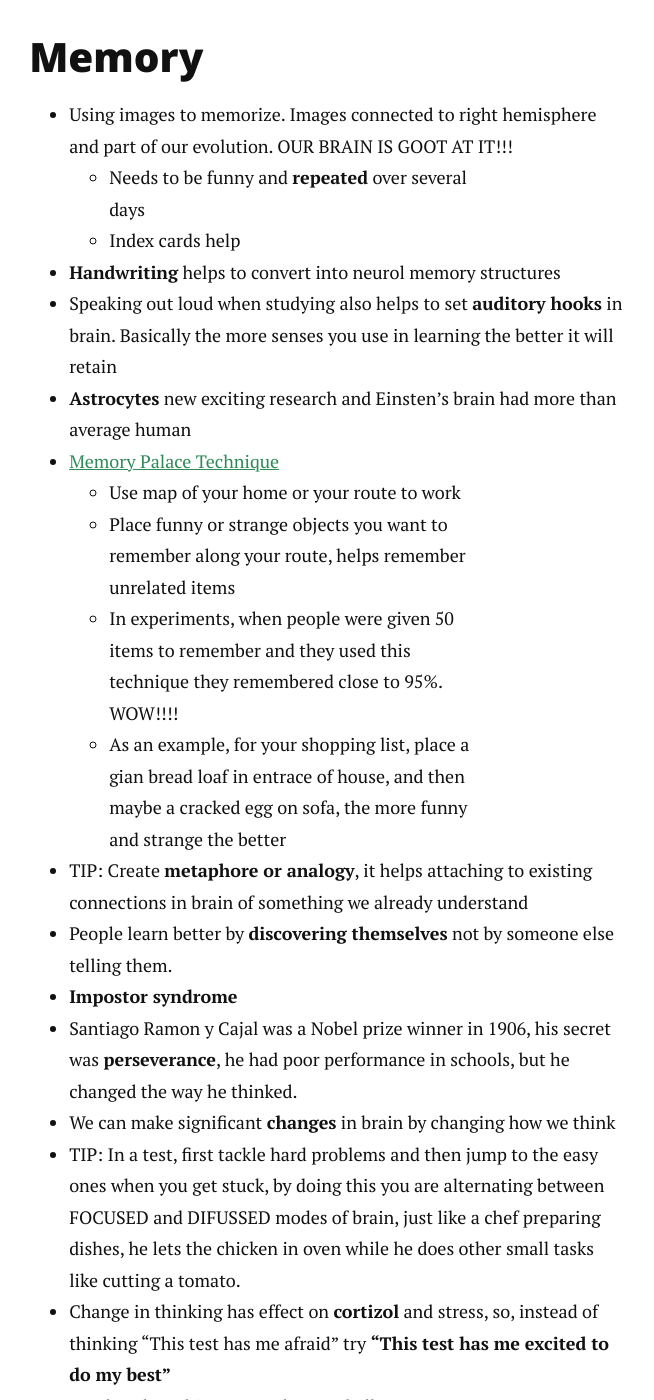
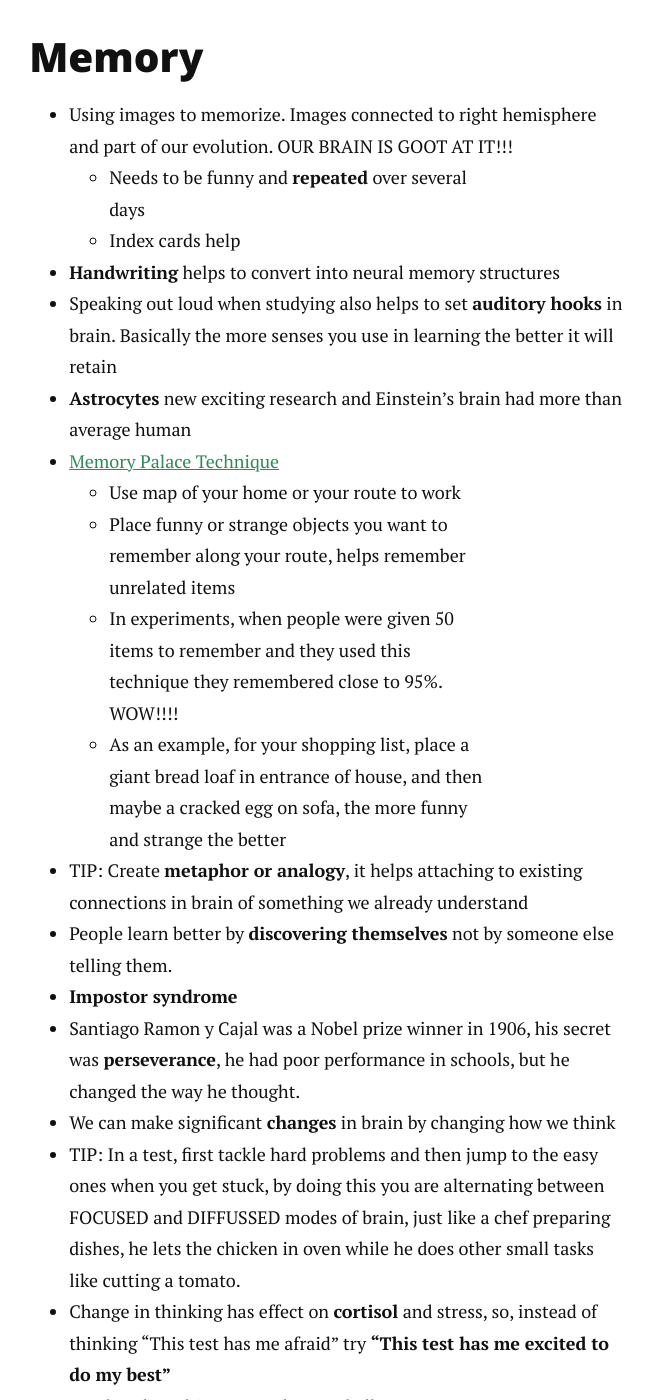
Before and after one commit to guicaro/guicaro.github.io, a Jekyll site: the page built from _posts/2017-10-26-learning-how-to-learn.markdown, in a window 1280 px wide and 1400 px high, scrolled down 2178 px. Shown: the whole window, without its empty margins (313-967 px from the left). Built offline with Jekyll 4.4.1, drawn with Linux system fonts in a browser that asks for light colours; nearby versions of some CDN libraries; some of the changed text lies outside the part shown.

Commit message:
Spell check :(

```diff
--- a/_posts/2017-10-26-learning-how-to-learn.markdown
+++ b/_posts/2017-10-26-learning-how-to-learn.markdown
@@ -25,36 +25,36 @@
 * Highlighting can be useful but keep it to a minimum and in addition write small sentence per paragraph to summarize it.
 * TIP: Always test yourself (same idea with Recall)
   * Mistakes help to learn
-* Useful to learn material in different locaitons. So studying in living room, in library, in classroom is good. Diversify so that when you recall you don't only remember a single place
-* **Motivation** is key when learning, threee key chemicals
+* Useful to learn material in different locations. So studying in living room, in library, in classroom is good. Diversify so that when you recall you don't only remember a single place
+* **Motivation** is key when learning, three key chemicals
   * Acetylcholine
   * Dopamine: Found in neurons, reward learning
   * Serotonin: Risk taking behaviour
 * [Einstellung](https://en.wikipedia.org/wiki/Einstellung_effect) like installing a road block
-* TIP: Focus on process and not product when studying. A process could be "Studying for 20 min" instead of "finishing assingment" (product). Helps **relaxing**. Only focus on **giving your best effort**
+* TIP: Focus on process and not product when studying. A process could be "Studying for 20 min" instead of "finishing assignment" (product). Helps **relaxing**. Only focus on **giving your best effort**
 * **Reward is important** to rewire brain to create new habits
 * TIP: Write TODO lists day before
-* TIP: As soon as you wake up work on a **disliked and important task** even if its hard
+* TIP: As soon as you wake up work on a **disliked and important task** even if it is hard
 
 ## Memory
 
 * Using images to memorize. Images connected to right hemisphere and part of our evolution. OUR BRAIN IS GOOT AT IT!!!
   * Needs to be funny and **repeated** over several days
   * Index cards help
-* **Handwriting** helps to convert into neurol memory structures
+* **Handwriting** helps to convert into neural memory structures
 * Speaking out loud when studying also helps to set **auditory hooks** in brain. Basically the more senses you use in learning the better it will retain
-* **Astrocytes** new exciting research and Einsten's brain had more than average human
+* **Astrocytes** new exciting research and Einstein's brain had more than average human
 * [Memory Palace Technique](https://en.wikipedia.org/wiki/Method_of_loci)
   * Use map of your home or your route to work
   * Place funny or strange objects you want to remember along your route, helps remember unrelated items
   * In experiments, when people were given 50 items to remember and they used this technique they remembered close to 95%. WOW!!!!
-  * As an example, for your shopping list, place a gian bread loaf in entrace of house, and then maybe a cracked egg on sofa, the more funny and strange the better
-* TIP: Create **metaphore or analogy**, it helps attaching to existing connections in brain of something we already understand
+  * As an example, for your shopping list, place a giant bread loaf in entrance of house, and then maybe a cracked egg on sofa, the more funny and strange the better
+* TIP: Create **metaphor or analogy**, it helps attaching to existing connections in brain of something we already understand
 * People learn better by **discovering themselves** not by someone else telling them.
 * **Impostor syndrome**
-* Santiago Ramon y Cajal was a Nobel prize winner in 1906, his secret was **perseverance**, he had poor performance in schools, but he changed the way he thinked.
+* Santiago Ramon y Cajal was a Nobel prize winner in 1906, his secret was **perseverance**, he had poor performance in schools, but he changed the way he thought.
 * We can make significant **changes** in brain by changing how we think
-* TIP: In a test, first tackle hard problems and then jump to the easy ones when you get stuck, by doing this you are alternating between FOCUSED and DIFUSSED modes of brain, just like a chef preparing dishes, he lets the chicken in oven while he does other small tasks like cutting a tomato.
-* Change in thinking has effect on **cortizol** and stress, so, instead of thinking "This test has me afraid" try **"This test has me excited to do my best"**
+* TIP: In a test, first tackle hard problems and then jump to the easy ones when you get stuck, by doing this you are alternating between FOCUSED and DIFFUSSED modes of brain, just like a chef preparing dishes, he lets the chicken in oven while he does other small tasks like cutting a tomato.
+* Change in thinking has effect on **cortisol** and stress, so, instead of thinking "This test has me afraid" try **"This test has me excited to do my best"**
 * Try deep breathing (ex. make your belly grow)
 * Try teaching to others what you have learned.
```
Also changed, not shown: other parts of _posts/2017-10-26-learning-how-to-learn.markdown (+2 -2 lines).
